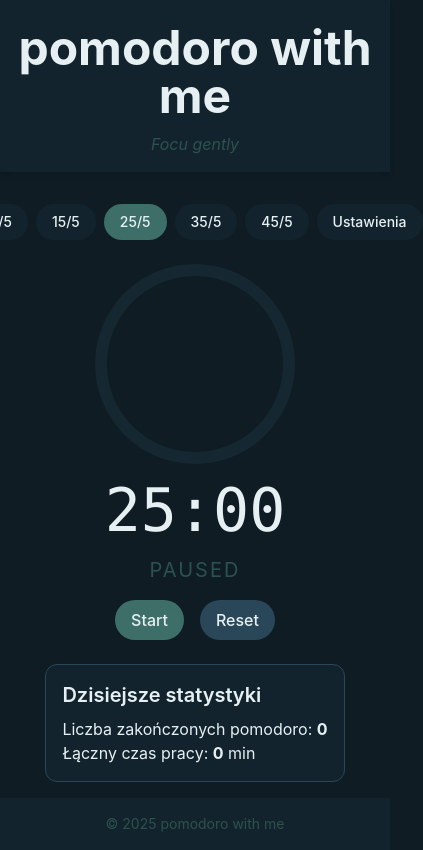
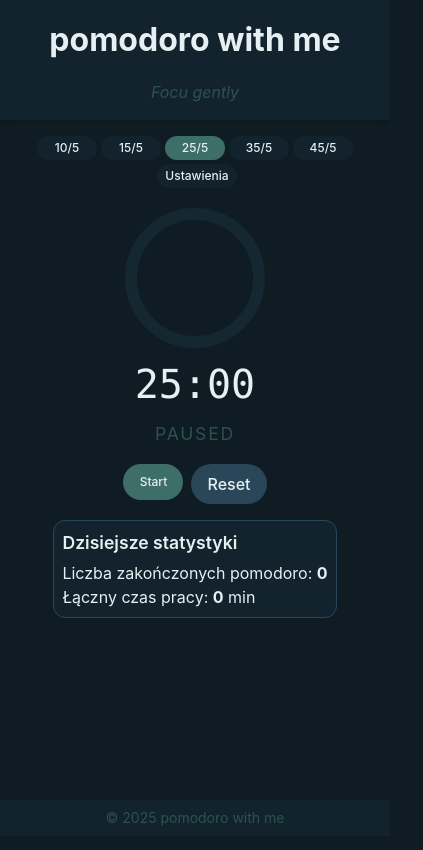
Before and after one commit to MO-D3/pomodoro-timer-app, a React (Vite) app: page / in a window 390 px wide. Shown: the whole page, 423 px wide, since content can reach past the window. Built offline with nearby package versions, Linux system fonts and the light colour scheme.

Commit message:
feat: enhance responsive design and accessibility for components

```diff
--- a/src/app.css
+++ b/src/app.css
@@ -1,3 +1,22 @@
+/* Responsive scaling for mobile: min width 320px */
+html, body {
+  min-width: 320px;
+}
+
+@media (max-width: 400px) {
+  .text-5xl { font-size: 2rem !important; }
+  .text-6xl { font-size: 2.5rem !important; }
+  .text-xl { font-size: 1.1rem !important; }
+  .p-4 { padding: 0.5rem !important; }
+  .mt-6, .mb-2, .mt-2, .mt-1, .pt-8, .mt-auto { margin-top: 0.5rem !important; margin-bottom: 0.5rem !important; padding-top: 0.5rem !important; }
+}
+
+@media (max-width: 550px) {
+  .timer-svg {
+    width: 140px !important;
+    height: 140px !important;
+  }
+}
 @tailwind base;
 @tailwind components;
 @tailwind utilities;
--- a/src/components/Controls.tsx
+++ b/src/components/Controls.tsx
@@ -29,10 +29,10 @@ const Controls = ({ isRunning, start, pause, reset }: ControlsProps) => {
   }, [isRunning, start, pause, reset]);
 
   return (
-    <div className="flex space-x-4 mt-4" aria-label="Sterowanie">
+    <div className="flex flex-wrap space-x-2 mt-2 w-full justify-center" aria-label="Sterowanie" style={{ minWidth: 0 }}>
       <button
         onClick={isRunning ? pause : start}
-        className="px-4 py-2 rounded-full bg-brand-green text-brand-text font-medium focus:ring-2 focus:ring-brand-greenMuted"
+        className="px-2 py-1 rounded-full bg-brand-green text-brand-text font-medium focus:ring-2 focus:ring-brand-greenMuted text-xs min-w-[60px] mb-1"
         aria-label={isRunning ? 'Pause' : 'Start timer'}
       >
         {isRunning ? 'Pause' : 'Start'}
--- a/src/components/Layout.tsx
+++ b/src/components/Layout.tsx
@@ -2,22 +2,22 @@ import { type PropsWithChildren } from 'react';
 
 const Layout = ({ children }: PropsWithChildren) => {
   return (
-    <div className="min-h-screen flex flex-col">
+    <div className="min-h-screen flex flex-col w-full max-w-full" style={{ minWidth: 0 }}>
       {/* Fixed header for always visible navbar */}
       <header
         role="banner"
         className="relative w-full z-50 p-4 flex flex-col items-center justify-center bg-brand-surface shadow-md"
       >
-        <div className="flex flex-col items-center justify-center w-full pointer-events-none select-none">
+        <div className="flex flex-col items-center justify-center w-full pointer-events-none select-none" style={{ minWidth: 0 }}>
           <span className="text-5xl font-bold text-brand-text text-center mt-2 mb-2">pomodoro with me</span>
           <span className="text-base italic text-brand-greenMuted mt-1 text-center">Focu gently</span>
         </div>
       </header>
       {/* Add padding top to main to prevent content hiding under navbar */}
-      <main role="main" id="main" className="flex-1 p-4 flex flex-col items-center pt-8 sm:pt-8">
+      <main role="main" id="main" className="flex-1 p-4 flex flex-col items-center pt-8 sm:pt-8 w-full max-w-full" style={{ minWidth: 0 }}>
         {children}
       </main>
-      <footer role="contentinfo" className="p-4 text-center text-sm text-brand-greenMuted bg-brand-surface mt-auto">
+      <footer role="contentinfo" className="p-4 text-center text-sm text-brand-greenMuted bg-brand-surface mt-auto w-full" style={{ minWidth: 0 }}>
         © {new Date().getFullYear()} pomodoro with me
       </footer>
     </div>
--- a/src/components/PresetSelector.tsx
+++ b/src/components/PresetSelector.tsx
@@ -19,7 +19,7 @@ const PresetSelector: React.FC<PresetSelectorProps> = ({
 }) => {
   const items = includeSettings ? [...presets, { label: 'Ustawienia', work: 0, break: 0 }] : presets;
   return (
-    <div role="tablist" aria-label="Wybór presetu" className="flex space-x-2">
+    <div role="tablist" aria-label="Wybór presetu" className="flex space-x-1 flex-wrap w-full justify-center" style={{ minWidth: 0 }}>
       {items.map((preset, index) => {
         const isSelected = selectedIndex === index;
         const isSettings = includeSettings && index === items.length - 1;
@@ -30,7 +30,7 @@ const PresetSelector: React.FC<PresetSelectorProps> = ({
             aria-selected={isSelected}
             aria-controls={isSettings ? 'settings-panel' : 'timer-panel'}
             className={
-              'px-4 py-2 rounded-full text-sm font-medium focus:outline-none transition-colors' +
+              'px-2 py-1 rounded-full text-xs font-medium focus:outline-none transition-colors min-w-[60px] mb-1' +
               (isSelected
                 ? ' bg-brand-green text-brand-text'
                 : ' bg-brand-surface text-brand-text hover:bg-brand-greenMuted')
--- a/src/components/StatsToday.tsx
+++ b/src/components/StatsToday.tsx
@@ -6,10 +6,10 @@ interface StatsTodayProps {
 const StatsToday: React.FC<StatsTodayProps> = ({ sessions, workMinutes }) => {
   return (
     <div
-      className="mt-6 border border-brand-blueMuted rounded-xl p-4 bg-brand-surface text-brand-text"
+      className="mt-2 border border-brand-blueMuted rounded-xl p-2 bg-brand-surface text-brand-text w-full max-w-xs mx-auto"
       role="complementary"
     >
-      <h2 className="text-xl font-semibold mb-2">Dzisiejsze statystyki</h2>
+      <h2 className="text-xl font-semibold mb-1">Dzisiejsze statystyki</h2>
       <p>
         Liczba zakończonych pomodoro: <strong>{sessions}</strong>
       </p>
--- a/src/components/Timer.tsx
+++ b/src/components/Timer.tsx
@@ -10,7 +10,8 @@ interface TimerProps {
 }
 
 const Timer: React.FC<TimerProps> = ({ minutes, seconds, progress, phase, status }) => {
-  const size = 200;
+  // Responsive SVG size
+  const size = typeof window !== 'undefined' && window.innerWidth <= 550 ? 140 : 200;
   const strokeWidth = 12;
   const radius = (size - strokeWidth) / 2;
   const circumference = 2 * Math.PI * radius;
@@ -21,7 +22,7 @@ const Timer: React.FC<TimerProps> = ({ minutes, seconds, progress, phase, status
 
   return (
     <div className="relative flex flex-col items-center justify-center space-y-4" aria-live="polite" aria-label="Timer">
-      <svg width={size} height={size} className="block">
+      <svg width={size} height={size} className="block timer-svg">
         <circle
           cx={size / 2}
           cy={size / 2}
```
Also changed, not shown: 1 other file (tests, documents, lock files or other folders).
